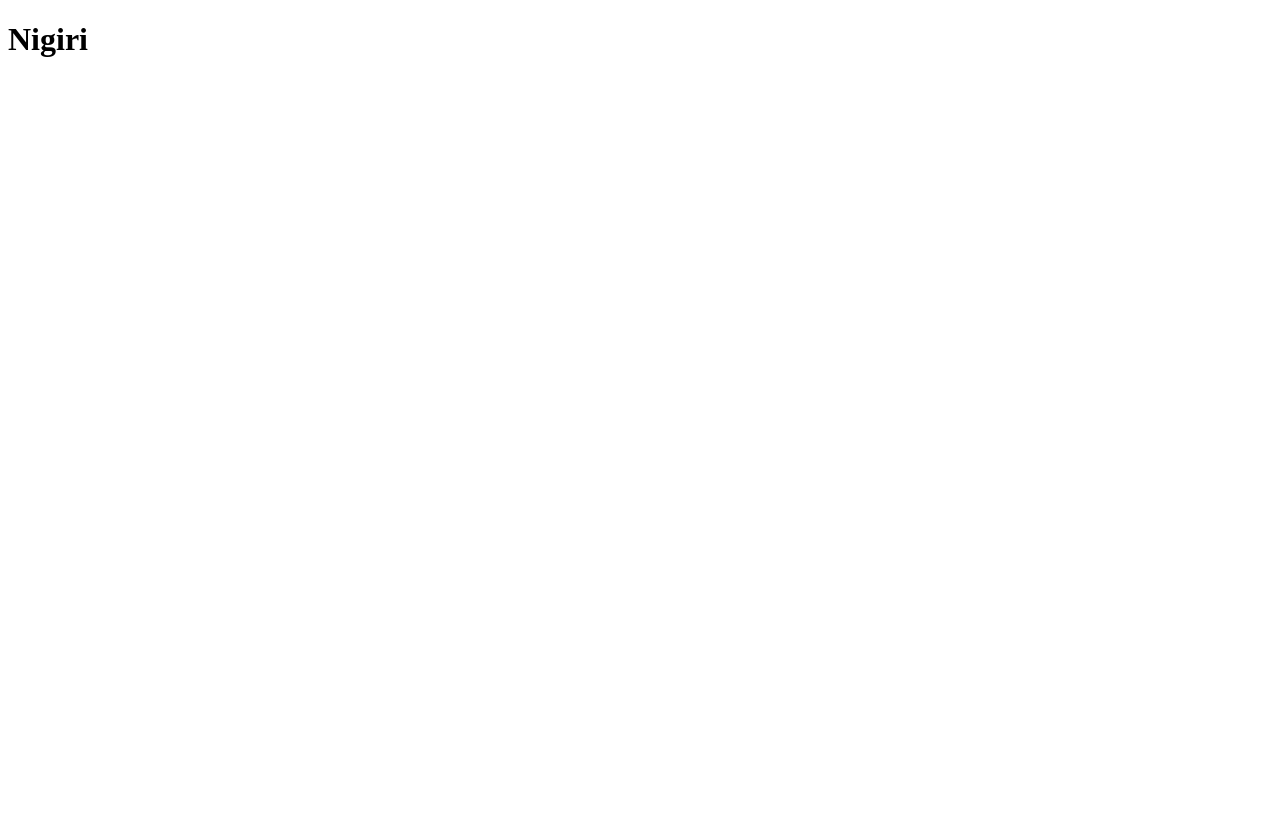
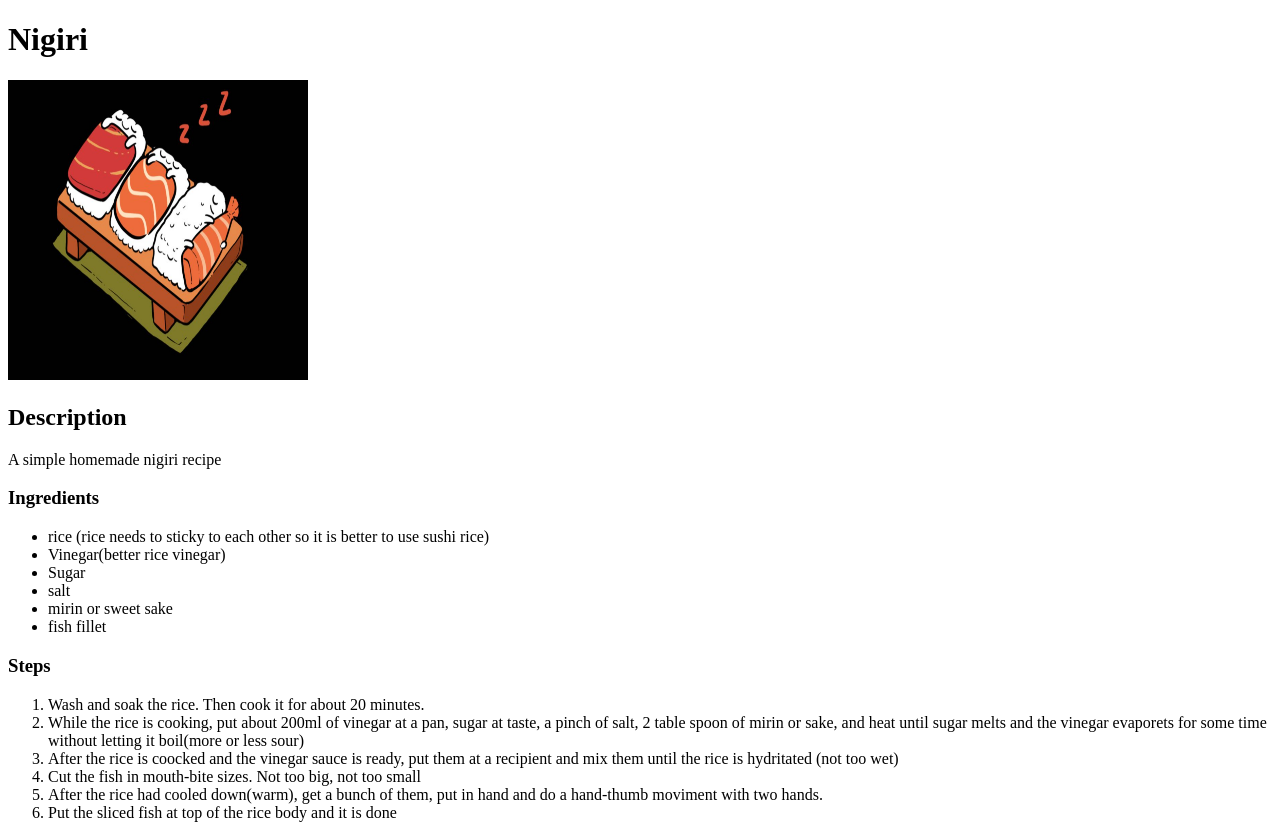
Before and after one commit to yakiniku-sushi/odin-recipes, a plain HTML site: page recipes/nigiri.html in a window 1280 px wide. Before the commit the page ends 800 px from the top, so only its background shows below. Drawn offline with Linux system fonts and the light colour scheme.

Commit message:
Did the first recipe Downloaded the recipes images into the folders

```diff
--- a/recipes/nigiri.html
+++ b/recipes/nigiri.html
@@ -3,10 +3,43 @@
 <head>
     <meta charset="UTF-8">
     <meta http-equiv="X-UA-Compatible" content="IE=edge">
-    <meta name="viewport" content="width=<>, initial-scale=1.0">
+    <meta name="viewport" content="width=device-width, initial-scale=1.0">
     <title>Document</title>
 </head>
 <body>
     <h1>Nigiri</h1>
+    <img src="../images/nigiri.png" alt="tasty nigiri" width="300" height="300" >
+    <h2>Description</h2>
+    <p>A simple homemade nigiri recipe</p>
+    <p><h3>Ingredients</p></h3>
+    <ul>
+        <li>rice (rice needs to sticky to each other so it is better to use sushi rice)</li>
+        <li>Vinegar(better rice vinegar)</li>
+        <li>Sugar</li>
+        <li>salt</li>
+        <li>mirin or sweet sake</li>
+        <li>fish fillet</li>
+    </ul>
+    <p></p>
+    <h3>Steps</h3>
+    <p></p>
+    <ol>
+        <li>Wash and soak the rice. Then cook it for about 20 minutes.
+        </li>
+        <li>While the rice is cooking, put about 200ml of vinegar at a pan,
+            sugar at taste, a pinch of salt, 2 table spoon of mirin or sake,
+            and heat until sugar melts and the vinegar evaporets for some time
+            without letting it boil(more or less sour)
+        </li>
+        <li>After the rice is coocked and the vinegar sauce is ready, put them
+            at a recipient and mix them until the rice is hydritated (not too wet)
+        </li>
+        <li>Cut the fish in mouth-bite sizes. Not too big, not too small</li>
+        <li>After the rice had cooled down(warm), get a bunch of them, put in hand and do a
+            hand-thumb moviment with two hands.
+        </li>
+        <li>Put the sliced fish at top of the rice body and it is done</li>
+    </ol>
+
 </body>
 </html>
```
Also changed, not shown: images/nigiri.png (added), images/sushi.jpeg (added), images/tuna-mayo.png (added).
